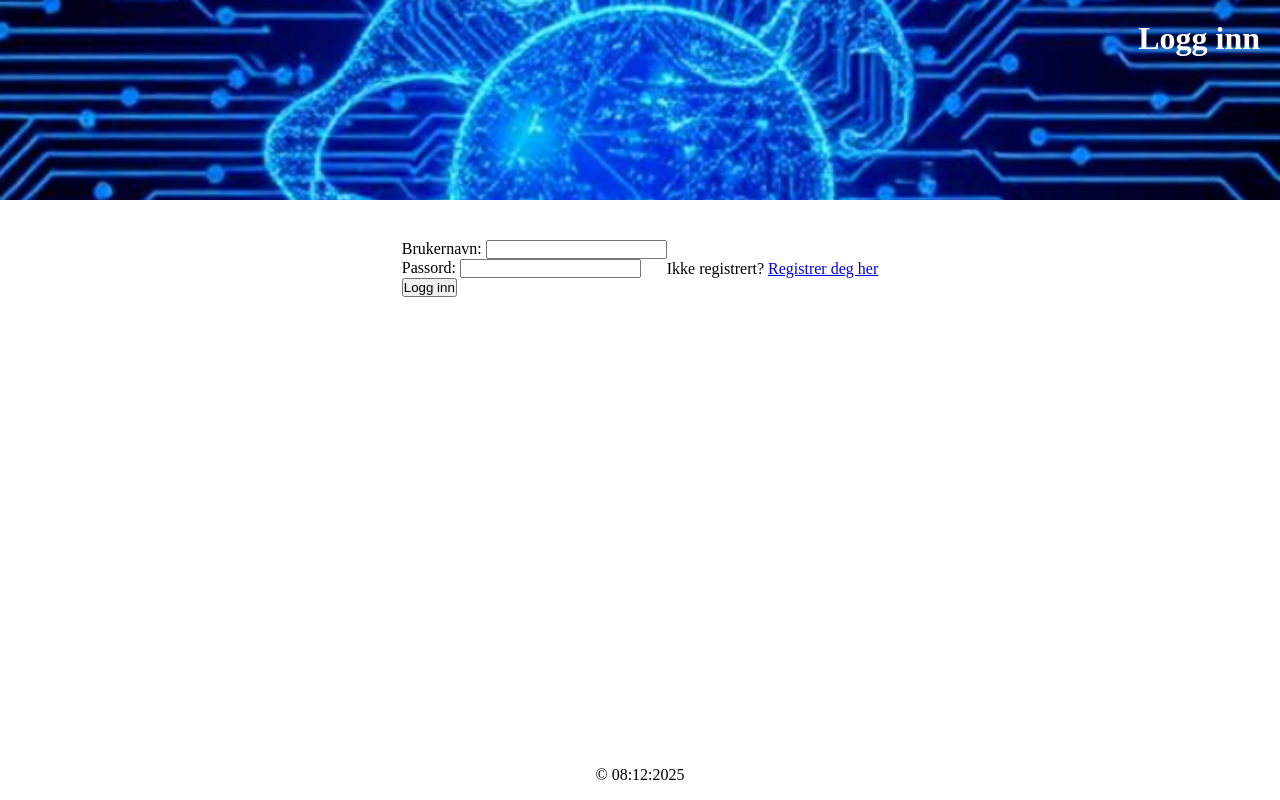
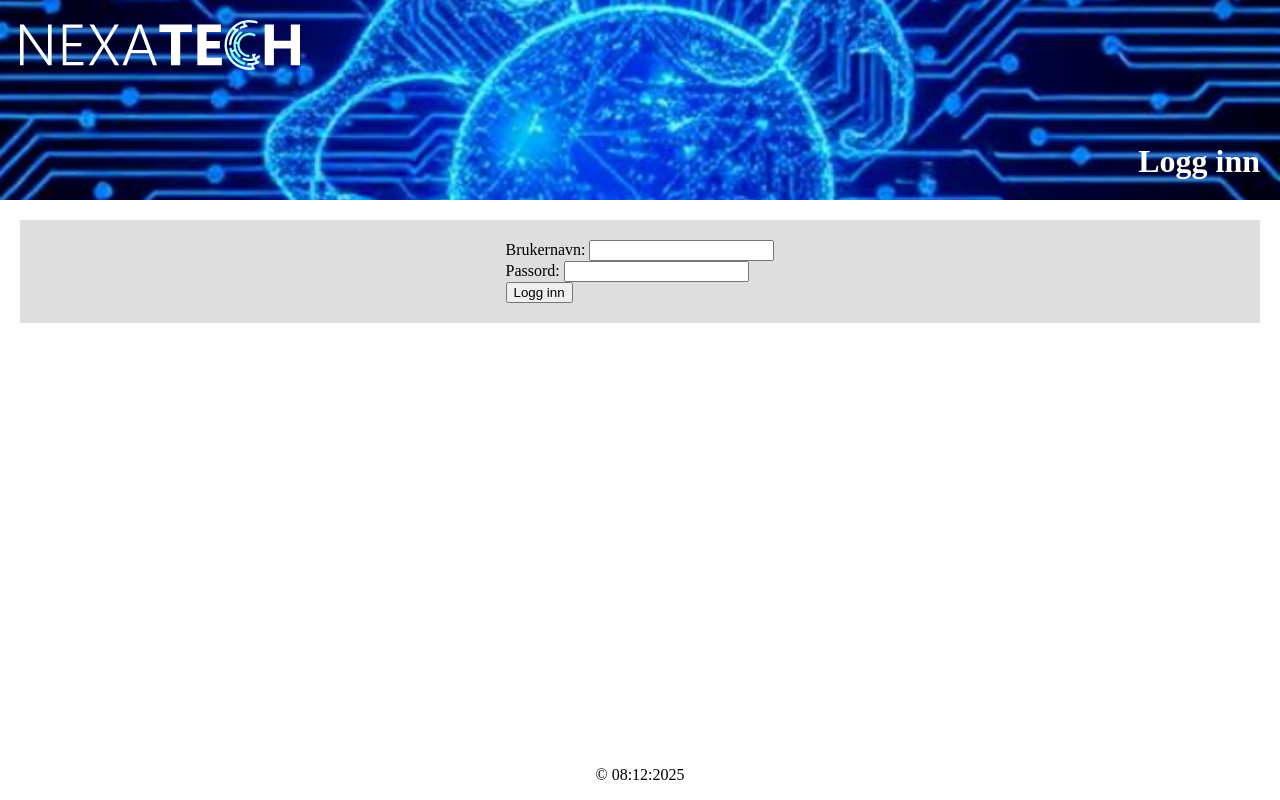
Before and after one commit to Killgara80/wxwxwxwx, a website: page view/login.html in a window 1280 px wide. Drawn offline with Linux system fonts and the light colour scheme.

Commit message:
ferdig med første side bortset fra dato

```diff
--- a/public/style/style.css
+++ b/public/style/style.css
@@ -6,7 +6,6 @@ html {
 *:before,
 *:after {
     margin: 0;
-    padding: 0;
     box-sizing: inherit;
 }
 
@@ -35,15 +34,32 @@ header {
     background-image: url("/img/Skjermbilde 2025-03-17 130628.png");
     background-size: cover;
     padding: 20px;
+    color: #ffffff;
+    display: flex;
+    flex-direction: column;
+    justify-content: space-between;
+}
+
+.header-topp {
+    display: flex;
+    flex-direction: row;
+    justify-content: space-between;
+}
+
+.header-login {
+ filter: invert();
+}
+
+.header-logo {
+    filter: brightness(500%);
+}
+
+.header-bunn {
     text-align: right;
-    color: #ffffff;
-
 }
 
 main {
     display: flex;
-    justify-content: right;
-    word-break: break-all;
     flex-direction: column;
     padding: 20px;
 }
@@ -51,6 +67,7 @@ main {
 .info_1, .info_2 {
     padding: 20px;
     background-color: rgb(212, 212, 212);
+    word-break: break-all;
 }
 
 .info_1 {
@@ -59,12 +76,11 @@ main {
 
 .login_1 {
     display: flex;
+    flex-direction: column;
     padding: 20px;
-    background-color: rgb(255, 255, 255);
-    justify-content: center;
+    background-color: rgb(222, 222, 222);
     align-items: center;
 }
-
 
 footer {
     display: flex;
--- a/view/login.html
+++ b/view/login.html
@@ -9,8 +9,13 @@
     </head>
     <body>
         <header>
-            <h1>Logg inn</h1>
-        </header>
+            <div class="header-topp">
+              <div class="header-logo"><img height="50px" src="/img/Logo.svg" alt="logo"></div>
+            </div>
+            <div class="header-bunn"><h1>Logg inn</h1></div>
+
+
+          </header>
         <main>
             <div class="login_1">
                 <form action="/login" method="POST">
@@ -22,7 +27,6 @@
                     <br />
                     <button type="submit">Logg inn</button>
                 </form>
-                <p>Ikke registrert? <a href="/opprett-bruker">Registrer deg her</a></p>
             </div>
         </main>
         <footer>
```
Also changed, not shown: app.js (+6 -2 lines), view/index.html (+11 -1 lines), view/new-user.html (+8 -2 lines), view/public.html (+7 -1 lines), public/img/Logo.svg (added), public/img/image.png (added).
